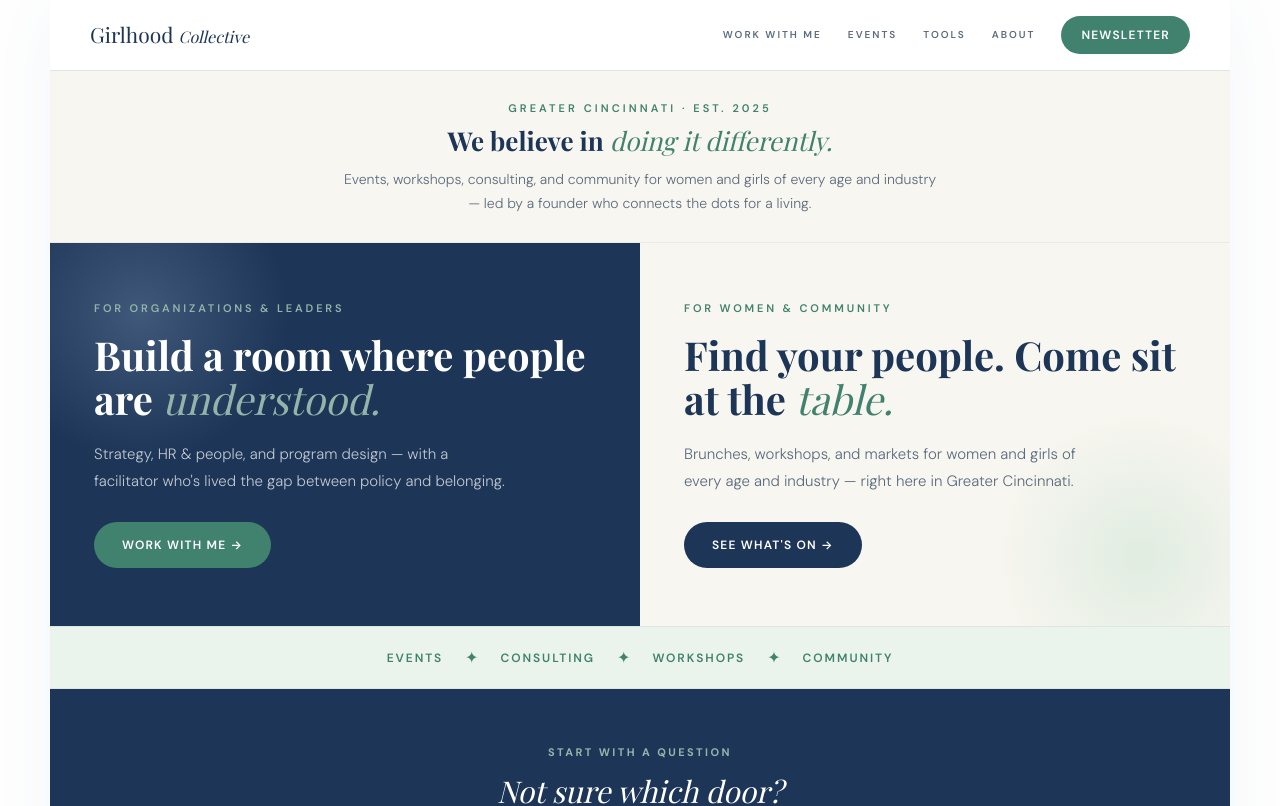
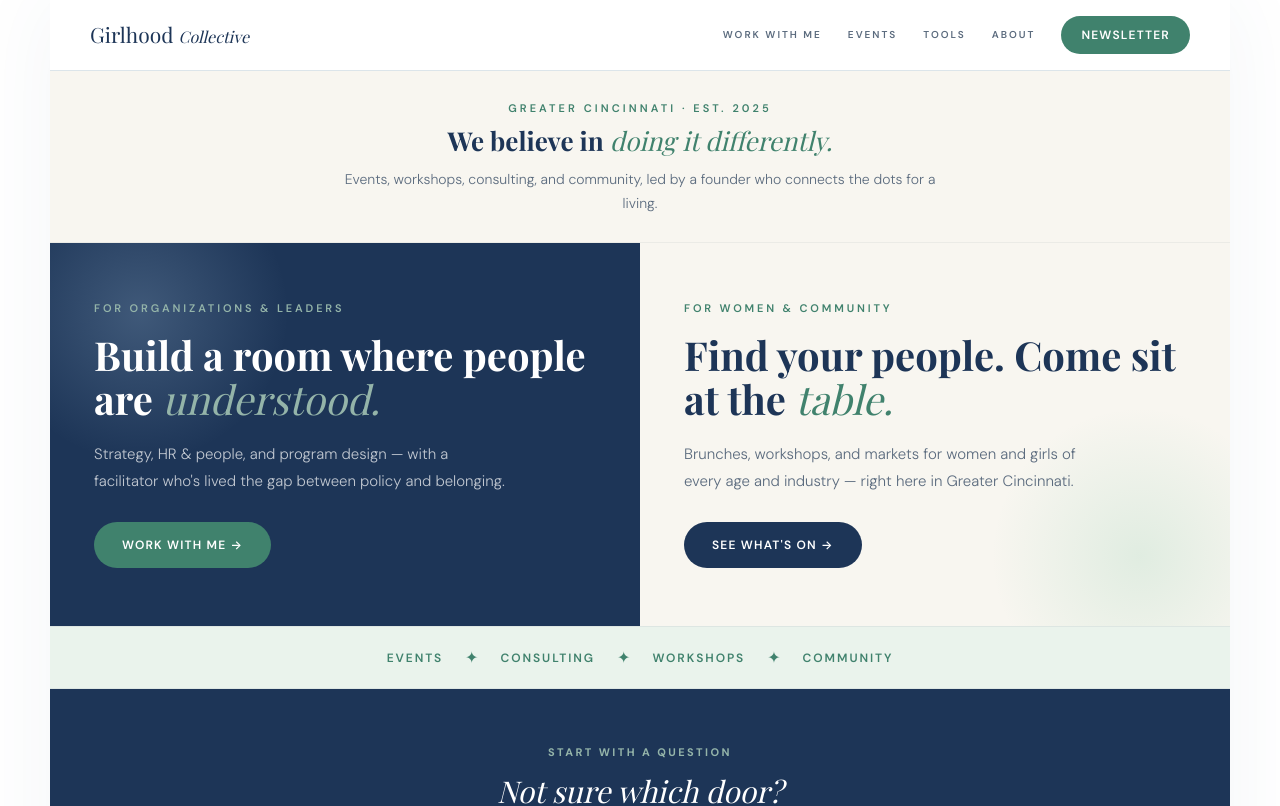
Before and after one commit to girlhoodcollective/girlhoodcincy, a React (Vite) app: page / in a window 1280 px wide. Shown: the top 806 px of the page. Built offline with nearby package versions, Linux system fonts and the light colour scheme; a web font is replaced by a local one.

Commit message:
Update Home.jsx

```diff
--- a/src/pages/Home.jsx
+++ b/src/pages/Home.jsx
@@ -47,7 +47,7 @@ export default function Home() {
           We believe in <span style={{ fontFamily: 'var(--font-serif)', fontStyle: 'italic', fontWeight: 400, color: 'var(--gc-emerald)' }}>doing it differently.</span>
         </div>
         <p style={{ fontSize: 14, fontWeight: 300, color: 'var(--gc-ink-muted)', lineHeight: 1.7, maxWidth: 600, margin: '10px auto 0' }}>
-          Events, workshops, consulting, and community for women and girls of every age and industry — led by a founder who connects the dots for a living.
+          Events, workshops, consulting, and community, led by a founder who connects the dots for a living.
         </p>
       </div>
 
```
